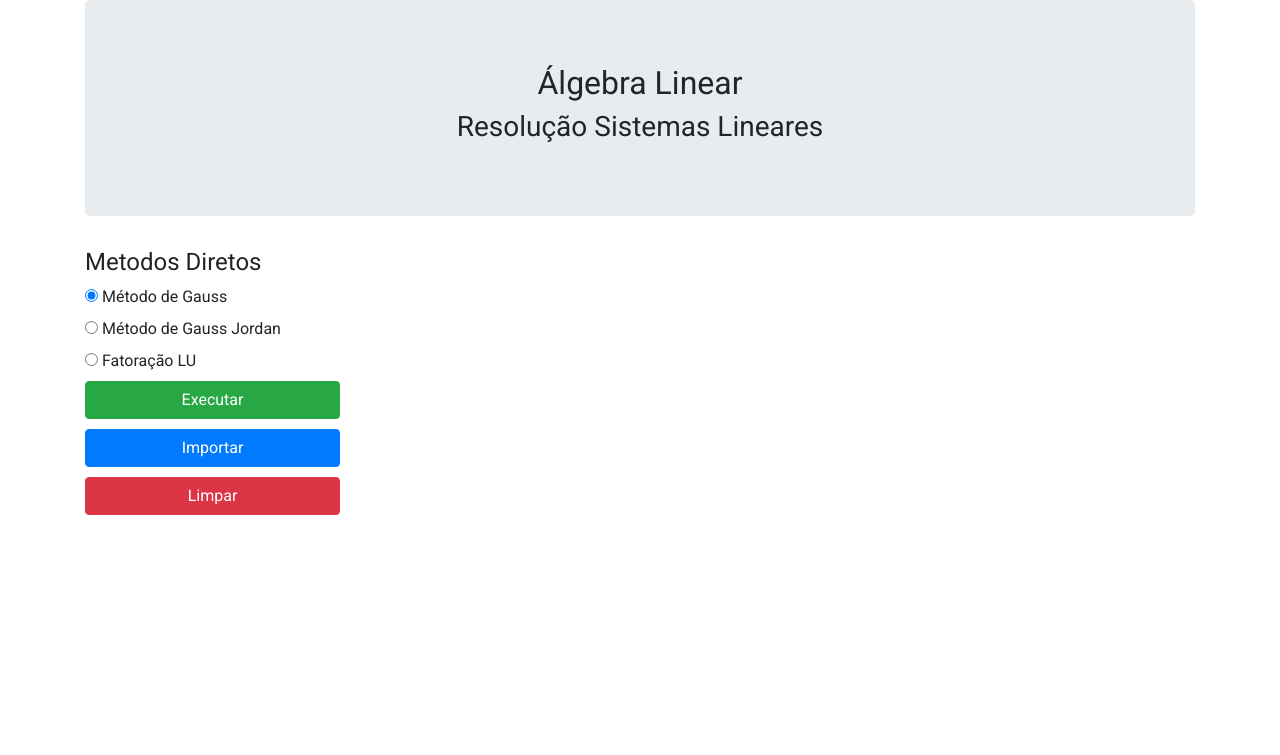
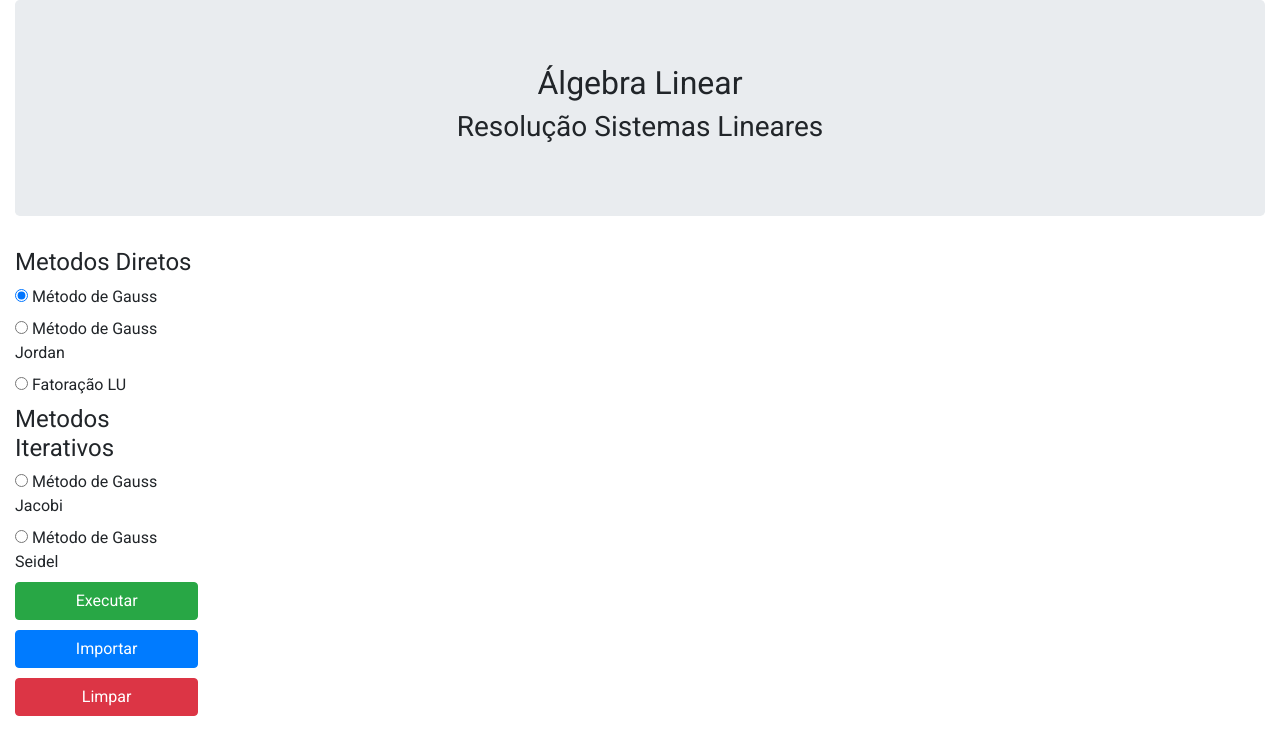
Before and after one commit to EduardoSampaio/webapp-algebra-linear, a Django app: page / in a window 1280 px wide. Shown: the top 755 px of the page. Run offline with Django 3.2, Linux system fonts and the light colour scheme; some libraries are stand-ins or nearby versions.

Commit message:
ajustes geral

```diff
--- a/requirements.txt
+++ b/requirements.txt
@@ -2,11 +2,15 @@ autopep8==1.4.4
 beautifulsoup4==4.8.1
 dj-database-url==0.5.0
 Django==2.2.6
+django-bootstrap4==1.0.1
 django-heroku==0.3.1
 gunicorn==19.9.0
+numpy==1.17.3
 psycopg2==2.8.4
 pycodestyle==2.5.0
+python-dateutil==2.8.0
 pytz==2019.3
+six==1.12.0
 soupsieve==1.9.4
 sqlparse==0.3.0
 whitenoise==4.1.4
--- a/webapp/templates/base.html
+++ b/webapp/templates/base.html
@@ -12,7 +12,7 @@
     <link rel="stylesheet" href="{% static 'styles/site.css' %}">
   </head>
   <body>
-     <div class="container">
+     <div class="container-fluid">
         <div class="row">
             {% block content %}
             {% endblock %}
--- a/webapp/templates/index.html
+++ b/webapp/templates/index.html
@@ -7,7 +7,7 @@
         <h3 class="text-center">Resolução Sistemas Lineares</h3>
     </div>
     <div class="row">
-        <div class="col-3">
+        <div class="col-2">
             <h4>Metodos Diretos</h4>
             <div class="radio">
                 <label>
@@ -19,6 +19,14 @@
             </div>
             <div class="radio">
                 <label><input type="radio" name="optradio" /> Fatoração LU</label>
+            </div>
+            <h4>Metodos Iterativos</h4>
+            <div class="radio">
+                <label><input type="radio" name="optradio" /> Método de Gauss Jacobi</label>
+            </div>
+            <div class="radio">
+                <label><input type="radio" name="optradio" /> Método de Gauss
+                    Seidel</label>
             </div>
             <form action="{% url 'index' %}" method="POST" enctype="multipart/form-data">
                 {{ form.file }}
--- a/webapp/views.py
+++ b/webapp/views.py
@@ -18,5 +18,4 @@ def index(request):
             return render(request, 'index.html', {'matriz': matriz})
         except:
             print("ERRO")
-
     return render(request, 'index.html')
```
Also changed, not shown: webapp/urls.py (line endings or trailing spaces), 1 other file.
